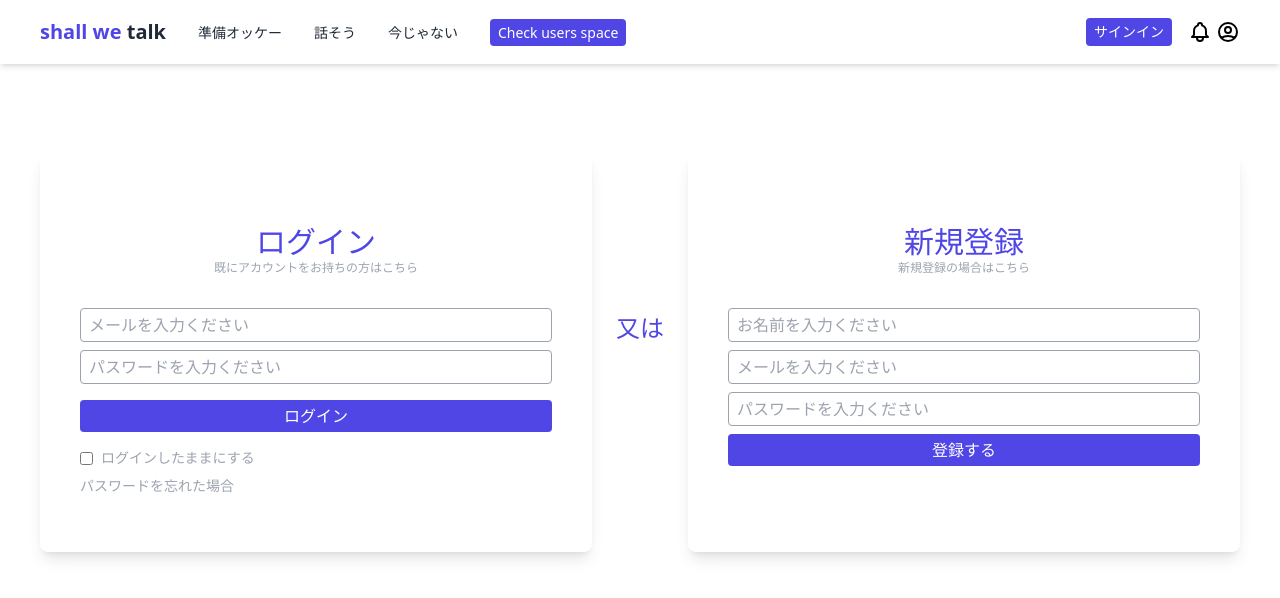
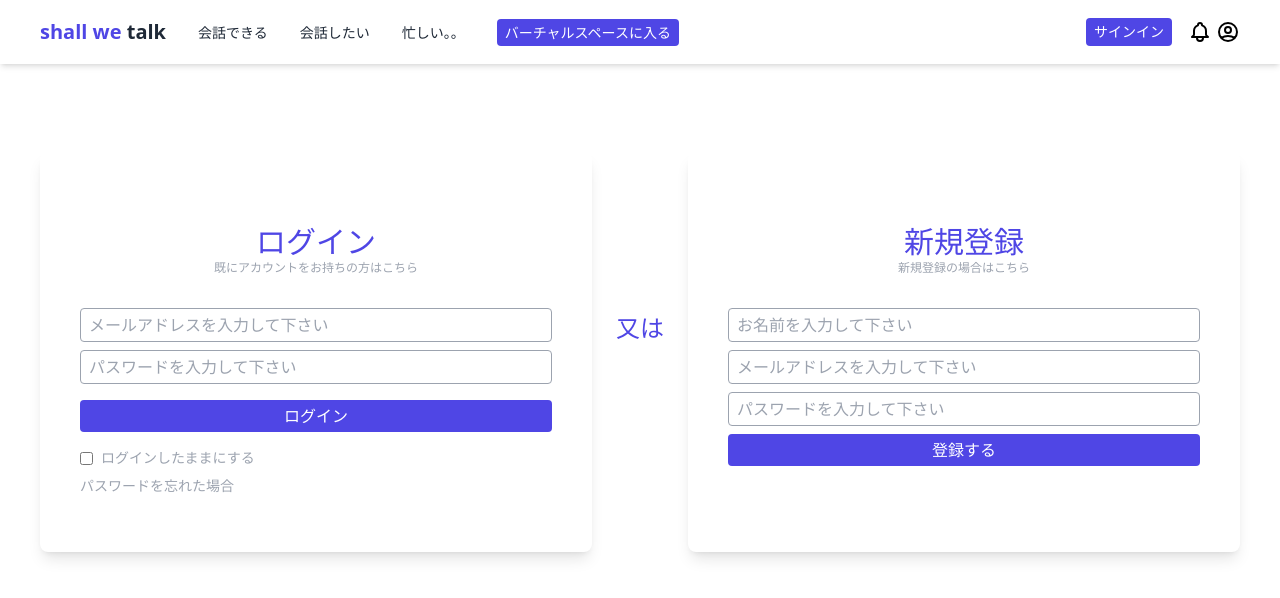
Before and after one commit to Meenachinmay/Shall-we-talk, a React (Create React App) app in the folder client/: page /login-register in a window 1280 px wide. Shown: the top 598 px of the page. Built offline with nearby package versions, Linux system fonts and the light colour scheme.

Commit message:
copy from master to SWT_dev

```diff
--- a/client/src/components/Navbar.jsx
+++ b/client/src/components/Navbar.jsx
@@ -41,16 +41,16 @@ const Navbar = () => {
                     <ul className='md:pb-0 pb-4'>
                         <div className='md:flex md:items-center'>
                             <li className='md:ml-8 md:my-0 my-4'>
-                                <a href='#' className='text-gray-800 text-xs md:text-sm hover:text-gray-400 duration-500'>準備オッケー</a>
+                                <a href='#' className='text-gray-800 text-xs md:text-sm hover:text-gray-400 duration-500'>会話できる</a>
                             </li>
                             <li className='md:ml-8 md:my-0 my-4'>
-                                <a href='#' className='text-gray-800 text-xs md:text-sm hover:text-gray-400 duration-500'>話そう</a>
+                                <a href='#' className='text-gray-800 text-xs md:text-sm hover:text-gray-400 duration-500'>会話したい</a>
                             </li>
                             <li className='md:ml-8 md:my-0 my-4'>
-                                <a href='#' className='text-gray-800 text-xs md:text-sm hover:text-gray-400 duration-500'>今じゃない</a>
+                                <a href='#' className='text-gray-800 text-xs md:text-sm hover:text-gray-400 duration-500'>忙しい。。</a>
                             </li>
                             <li className='md:ml-8 md:my-0 my-4'>
-                                <a href='/users' className='text-white bg-indigo-600 py-1 px-2 rounded text-xs md:text-sm hover:text-gray-400 duration-500'>Check users space</a>
+                                <a href='/users' className='text-white bg-indigo-600 py-1 px-2 rounded text-xs md:text-sm hover:text-gray-400 duration-500'>バーチャルスペースに入る</a>
                             </li>
                         </div>
                     </ul>
--- a/client/src/components/SendMessage.jsx
+++ b/client/src/components/SendMessage.jsx
@@ -19,14 +19,14 @@ const SendMessage = () => {
                 <div className='bg-white rounded-lg p-4 md:p-8 text-gray-800 mt-24 shadow-lg w-full md:w-3/4 z-10'>
                     <div className='flex items-center text-xl mb-2 text-indigo-600'>
                         <p className='cursor-pointer hover:underline' onClick={() => navigate(`/user-profile/${user_id}`)}>{params.receiver_name}</p>
-                        <p className='text-gray-400 text-sm ml-3'>にメッセージをおくります</p>
+                        <p className='text-gray-400 text-sm ml-3'>へメッセージを送信</p>
                     </div>
                     <div className='flex flex-col items-center justify-center'>
                         <input value={message} onChange={(e) => setMessage(e.target.value)} className='w-full md:w-full p-4 md:p-8 text-gray-800 text-sm md:text-xl text-clip' type="text" placeholder='メッセージを入力してください...'/>
                     </div>
                     <div className='flex flex-col sm:space-y-0 space-y-2 items-center justify-center sm:flex-row sm:justify-between mt-8'>
                         <button onClick={() => sendMessage()} className='py-1 px-6 bg-indigo-600 text-white rounded hover:bg-indigo-400'>
-                            送信
+                            送信する
                         </button>
                         <a href='/user-profile' className='py-1 px-6 bg-indigo-600 text-white rounded hover:bg-indigo-400'>
                             キャンセル
--- a/client/src/components/UserProfile.jsx
+++ b/client/src/components/UserProfile.jsx
@@ -8,7 +8,7 @@ const UserProfile = () => {
     return (
         <div className='container mx-auto flex flex-col md:flex-row items-center justify-center'>
             <div className='mt-12 w-3/4 p-8 bg-white border-1 shadow-lg rounded-lg'>
-                <a href='/edit-profile' className='flex justify-end text-sm text-gray-400 hover:underline hover:text-indigo-600 cursor-pointer'>編集</a>
+                <a href='/edit-profile' className='flex justify-end text-sm text-gray-400 hover:underline hover:text-indigo-600 cursor-pointer'>プロフィールを編集する</a>
                 <div className='flex flex-col items-center justify-center pt-10 text-center'>
                     <img className="shrink-0 w-20 h-20 sm:w-32 sm:h-32 rounded-full"
                         src='https://cdn.pixabay.com/photo/2013/07/13/10/07/man-156584_1280.png' alt=''/>
--- a/client/src/pages/LoginRegister.jsx
+++ b/client/src/pages/LoginRegister.jsx
@@ -67,10 +67,10 @@ const LoginRegister = () => {
                     </div>
                     <div className='flex flex-col mt-8 space-y-2'>
                         <div className='flex flex-col items-center justify-start space-x-2'>
-                            <input onChange={(e) => setEmail(e.target.value)} className='border border-gray-400 rounded focus:outline-none px-2 py-1 w-full' type="text" placeholder="メールを入力ください" />
+                            <input onChange={(e) => setEmail(e.target.value)} className='border border-gray-400 rounded focus:outline-none px-2 py-1 w-full' type="text" placeholder="メールアドレスを入力して下さい" />
                         </div>
                         <div className='flex flex-col items-center space-x-2'>
-                            <input onChange={(e) => setPassword(e.target.value)} className='border border-gray-400 rounded focus:outline-none px-2 py-1 w-full' type="password" placeholder="パスワードを入力ください" />
+                            <input onChange={(e) => setPassword(e.target.value)} className='border border-gray-400 rounded focus:outline-none px-2 py-1 w-full' type="password" placeholder="パスワードを入力して下さい" />
                         </div>
                     </div>
                     <div onClick={handleLogin} className='bg-indigo-600 text-center p-1 mt-4 rounded text-white cursor-pointer hover:bg-indigo-400'>
@@ -93,13 +93,13 @@ const LoginRegister = () => {
                     </div>
                     <div className='flex flex-col mt-8 space-y-2'>
                         <div className='flex flex-col items-center justify-start space-x-2'>
-                            <input onChange={(e) => setName(e.target.value)} className='border border-gray-400 rounded focus:outline-none px-2 py-1 w-full' type="text" placeholder="お名前を入力ください" required/>
+                            <input onChange={(e) => setName(e.target.value)} className='border border-gray-400 rounded focus:outline-none px-2 py-1 w-full' type="text" placeholder="お名前を入力して下さい" required/>
                         </div>
                         <div className='flex flex-col items-center space-x-2'>
-                            <input onChange={(e) => setEmailRegister(e.target.value)} className='border border-gray-400 rounded focus:outline-none px-2 py-1 w-full' type="email" placeholder="メールを入力ください" required/>
+                            <input onChange={(e) => setEmailRegister(e.target.value)} className='border border-gray-400 rounded focus:outline-none px-2 py-1 w-full' type="email" placeholder="メールアドレスを入力して下さい" required/>
                         </div>
                         <div className='flex flex-col items-center justify-start space-x-2'>
-                            <input onChange={(e) => setPasswordRegister(e.target.value)} className='border border-gray-400 rounded focus:outline-none px-2 py-1 w-full' type="password" placeholder="パスワードを入力ください" required/>
+                            <input onChange={(e) => setPasswordRegister(e.target.value)} className='border border-gray-400 rounded focus:outline-none px-2 py-1 w-full' type="password" placeholder="パスワードを入力して下さい" required/>
                         </div>
                         <div onClick={handleRegister} className='bg-indigo-600 text-center p-1 mt-4 rounded text-white cursor-pointer hover:bg-indigo-400'>
                             登録する
```
Also changed, not shown: client/src/components/Users.jsx (+7 -7 lines), client/src/pages/EditProfile.jsx (+8 -8 lines).
